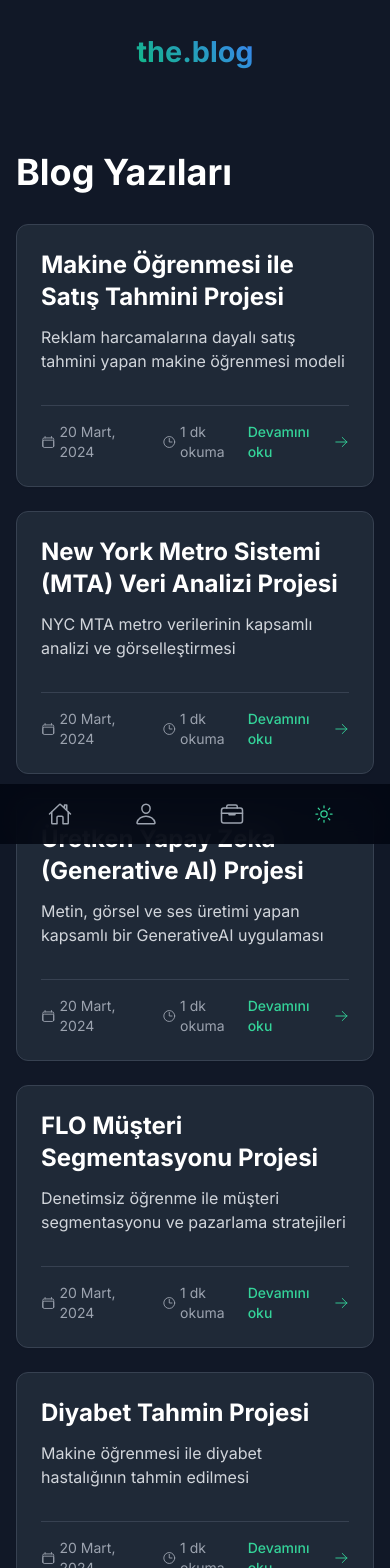
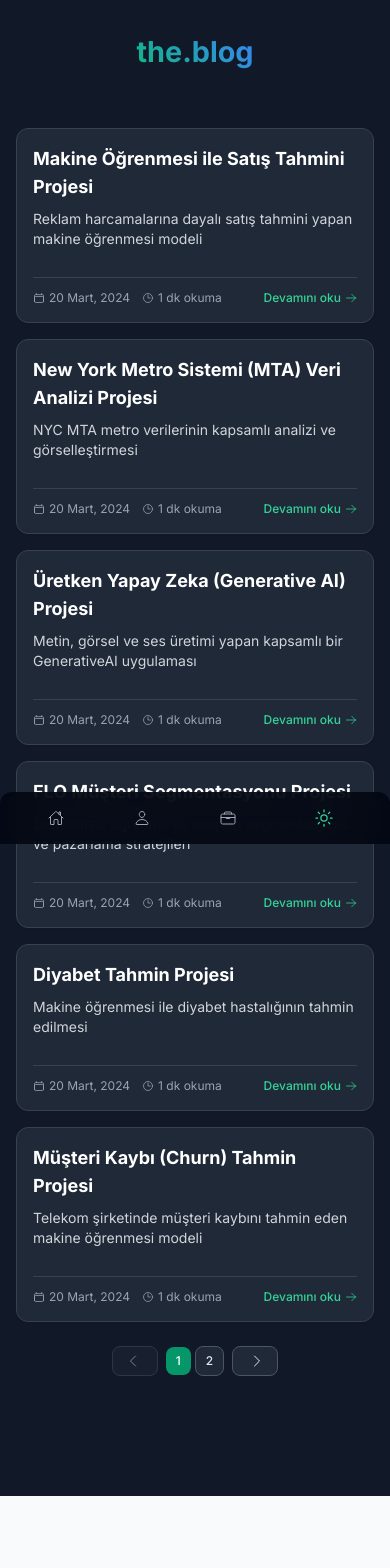
Before and after one commit to ecsabanci/next-blog, a Next.js app: page / in a window 390 px wide. Shown: the top 1568 px of the page. After the commit the page ends 1496 px from the top, so only its background shows below. Built offline with nearby package versions, Linux system fonts and the light colour scheme.

Commit message:
Refactor Home and PostPage components to enhance layout and readability; replace PostCard usage with BlogList in Home, and improve styling and structure in PostPage. Update NavMenu and PostCard components for consistent icon sizing and spacing adjustments.

```diff
--- a/src/app/page.tsx
+++ b/src/app/page.tsx
@@ -1,21 +1,14 @@
 import { getAllPosts } from '@/utils/markdown';
-import { PostCard } from '@/components/PostCard';
 import { Container } from '@/components/Container';
+import { BlogList } from '@/components/BlogList';
 
 export default function Home() {
   const posts = getAllPosts();
 
   return (
     <Container>
-      <div className="py-12">
-        <h1 className="text-4xl font-bold mb-8 text-gray-900 dark:text-white">
-          Blog Yazıları
-        </h1>
-        <div className="grid grid-cols-1 md:grid-cols-2 gap-6">
-          {posts.map((post) => (
-            <PostCard key={post.id} post={post} />
-          ))}
-        </div>
+      <div className="py-6 sm:py-12">
+        <BlogList posts={posts} />
       </div>
     </Container>
   );
--- /dev/null
+++ b/src/components/BlogList.tsx
@@ -0,0 +1,90 @@
+'use client';
+
+import { useState } from 'react';
+import { PostCard } from '@/components/PostCard';
+import { ChevronLeftIcon, ChevronRightIcon } from '@heroicons/react/24/outline';
+import type { PostData } from '@/utils/markdown';
+
+interface BlogListProps {
+    posts: PostData[];
+}
+
+const POSTS_PER_PAGE = 6;
+
+export function BlogList({ posts }: BlogListProps) {
+    const [currentPage, setCurrentPage] = useState(1);
+
+    // Toplam sayfa sayısını hesapla
+    const totalPages = Math.ceil(posts.length / POSTS_PER_PAGE);
+
+    // Mevcut sayfada gösterilecek yazıları hesapla
+    const startIndex = (currentPage - 1) * POSTS_PER_PAGE;
+    const endIndex = startIndex + POSTS_PER_PAGE;
+    const currentPosts = posts.slice(startIndex, endIndex);
+
+    // Sayfa değiştirme fonksiyonları
+    const goToNextPage = () => {
+        if (currentPage < totalPages) {
+            setCurrentPage(currentPage + 1);
+            window.scrollTo({ top: 0, behavior: 'smooth' });
+        }
+    };
+
+    const goToPreviousPage = () => {
+        if (currentPage > 1) {
+            setCurrentPage(currentPage - 1);
+            window.scrollTo({ top: 0, behavior: 'smooth' });
+        }
+    };
+
+    return (
+        <>
+            <div className="grid grid-cols-1 md:grid-cols-2 lg:grid-cols-3 gap-4 sm:gap-6 mb-6 sm:mb-8">
+                {currentPosts.map((post) => (
+                    <PostCard key={post.id} post={post} />
+                ))}
+            </div>
+
+            {/* Pagination */}
+            {totalPages > 1 && (
+                <div className="flex items-center justify-center gap-2 sm:gap-4 mt-6 sm:mt-8">
+                    <button
+                        onClick={goToPreviousPage}
+                        disabled={currentPage === 1}
+                        className="flex items-center px-3 py-1.5 sm:px-4 sm:py-2 text-xs sm:text-sm font-medium text-gray-700 dark:text-gray-200 bg-white dark:bg-gray-800 border border-gray-300 dark:border-gray-600 rounded-lg hover:bg-gray-50 dark:hover:bg-gray-700 disabled:opacity-50 disabled:cursor-not-allowed transition-colors"
+                    >
+                        <ChevronLeftIcon className="w-4 h-4 sm:w-5 sm:h-5 mr-1" />
+                        <span className="hidden sm:inline">Önceki</span>
+                    </button>
+
+                    <div className="flex items-center gap-1 sm:gap-2">
+                        {Array.from({ length: totalPages }, (_, i) => i + 1).map((pageNum) => (
+                            <button
+                                key={pageNum}
+                                onClick={() => {
+                                    setCurrentPage(pageNum);
+                                    window.scrollTo({ top: 0, behavior: 'smooth' });
+                                }}
+                                className={`px-2.5 py-1.5 sm:px-4 sm:py-2 text-xs sm:text-sm font-medium rounded-lg transition-colors ${currentPage === pageNum
+                                    ? 'bg-emerald-600 text-white'
+                                    : 'text-gray-700 dark:text-gray-200 bg-white dark:bg-gray-800 border border-gray-300 dark:border-gray-600 hover:bg-gray-50 dark:hover:bg-gray-700'
+                                    }`}
+                            >
+                                {pageNum}
+                            </button>
+                        ))}
+                    </div>
+
+                    <button
+                        onClick={goToNextPage}
+                        disabled={currentPage === totalPages}
+                        className="flex items-center px-3 py-1.5 sm:px-4 sm:py-2 text-xs sm:text-sm font-medium text-gray-700 dark:text-gray-200 bg-white dark:bg-gray-800 border border-gray-300 dark:border-gray-600 rounded-lg hover:bg-gray-50 dark:hover:bg-gray-700 disabled:opacity-50 disabled:cursor-not-allowed transition-colors"
+                    >
+                        <span className="hidden sm:inline">Sonraki</span>
+                        <ChevronRightIcon className="w-4 h-4 sm:w-5 sm:h-5 ml-1" />
+                    </button>
+                </div>
+            )}
+        </>
+    );
+}
--- a/src/components/NavMenu.tsx
+++ b/src/components/NavMenu.tsx
@@ -6,9 +6,9 @@
 
 export function NavMenu() {
   const menuItems = [
-    { href: '/', label: 'home', icon: <IoHomeOutline className="w-6 h-6" /> },
-    { href: '/who', label: 'who', icon: <IoPersonOutline className="w-6 h-6" /> },
-    { href: '/work', label: 'work', icon: <IoBriefcaseOutline className="w-6 h-6" /> },
+    { href: '/', label: 'home', icon: <IoHomeOutline className="w-4 h-4" /> },
+    { href: '/who', label: 'who', icon: <IoPersonOutline className="w-4 h-4" /> },
+    { href: '/work', label: 'work', icon: <IoBriefcaseOutline className="w-4 h-4" /> },
   ];
 
   return (
@@ -28,8 +28,8 @@
       </nav>
 
       {/* Mobile Navigation */}
-      <nav className="md:hidden fixed bottom-0 left-0 right-0 bg-gray-800/90 dark:bg-gray-950/90 backdrop-blur-lg z-50">
-        <div className="flex items-center justify-between max-w-4xl mx-auto px-12 py-3">
+      <nav className="md:hidden fixed bottom-0 left-0 right-0 bg-gray-800/90 dark:bg-gray-950/90 backdrop-blur-lg z-50 rounded-t-xl">
+        <div className="flex items-center justify-between max-w-4xl mx-auto px-12 py-2">
           {menuItems.map((item) => (
             <Link
               key={item.label}
--- a/src/components/PostCard.tsx
+++ b/src/components/PostCard.tsx
@@ -13,40 +13,40 @@
   const readingTime = Math.max(1, Math.ceil(wordCount / 200));
 
   return (
-    <article className="group relative flex flex-col h-full p-6 bg-white dark:bg-gray-800 rounded-xl shadow-sm border border-gray-200 dark:border-gray-700 hover:shadow-md transition-all duration-300">
+    <article className="group relative flex flex-col h-full p-4 sm:p-6 bg-white dark:bg-gray-800 rounded-xl shadow-sm border border-gray-200 dark:border-gray-700 hover:shadow-md transition-all duration-300">
       {/* Kategori badge - eğer varsa */}
       {post.category && (
-        <div className="absolute top-4 right-4">
-          <span className="px-3 py-1 text-xs font-medium text-emerald-600 dark:text-emerald-400 bg-emerald-50 dark:bg-emerald-900/30 rounded-full">
+        <div className="absolute top-3 right-3 sm:top-4 sm:right-4">
+          <span className="px-2 py-1 text-xs font-medium text-emerald-600 dark:text-emerald-400 bg-emerald-50 dark:bg-emerald-900/30 rounded-full">
             {post.category}
           </span>
         </div>
       )}
 
       {/* Başlık */}
-      <h2 className="text-2xl font-bold mb-3 text-gray-900 dark:text-white group-hover:text-emerald-600 dark:group-hover:text-emerald-400 transition-colors">
+      <h2 className="text-lg sm:text-xl lg:text-2xl font-bold mb-2 sm:mb-3 text-gray-900 dark:text-white group-hover:text-emerald-600 dark:group-hover:text-emerald-400 transition-colors">
         <Link href={`/posts/${post.id}`} className="block">
           {post.title}
         </Link>
       </h2>
 
       {/* Özet */}
-      <p className="text-gray-600 dark:text-gray-300 mb-4 line-clamp-2 flex-grow">
+      <p className="text-sm sm:text-base text-gray-600 dark:text-gray-300 mb-4 line-clamp-2 flex-grow">
         {post.excerpt}
       </p>
 
       {/* Alt bilgiler */}
-      <div className="flex items-center justify-between mt-4 pt-4 border-t border-gray-100 dark:border-gray-700">
-        <div className="flex items-center space-x-4 text-sm text-gray-600 dark:text-gray-400">
+      <div className="flex items-center justify-between mt-3 pt-3 sm:mt-4 sm:pt-4 border-t border-gray-100 dark:border-gray-700">
+        <div className="flex items-center space-x-3 sm:space-x-4 text-xs sm:text-sm text-gray-600 dark:text-gray-400">
           {/* Tarih */}
           <div className="flex items-center">
-            <CalendarIcon className="w-4 h-4 mr-1" />
+            <CalendarIcon className="w-3 h-3 sm:w-4 sm:h-4 mr-1" />
             <time dateTime={post.date}>{formatDate(post.date)}</time>
           </div>
 
           {/* Okuma süresi */}
           <div className="flex items-center">
-            <ClockIcon className="w-4 h-4 mr-1" />
+            <ClockIcon className="w-3 h-3 sm:w-4 sm:h-4 mr-1" />
             <span>{readingTime} dk okuma</span>
           </div>
         </div>
@@ -54,10 +54,10 @@
         {/* Devamını oku linki */}
         <Link
           href={`/posts/${post.id}`}
-          className="inline-flex items-center text-sm font-medium text-emerald-600 dark:text-emerald-400 hover:text-emerald-700 dark:hover:text-emerald-300 transition-colors"
+          className="inline-flex items-center text-xs sm:text-sm font-medium text-emerald-600 dark:text-emerald-400 hover:text-emerald-700 dark:hover:text-emerald-300 transition-colors"
         >
           Devamını oku
-          <ArrowRightIcon className="w-4 h-4 ml-1 group-hover:translate-x-1 transition-transform" />
+          <ArrowRightIcon className="w-3 h-3 sm:w-4 sm:h-4 ml-1 group-hover:translate-x-1 transition-transform" />
         </Link>
       </div>
     </article>
```
Also changed, not shown: src/app/posts/[id]/page.tsx (+27 -7 lines).
